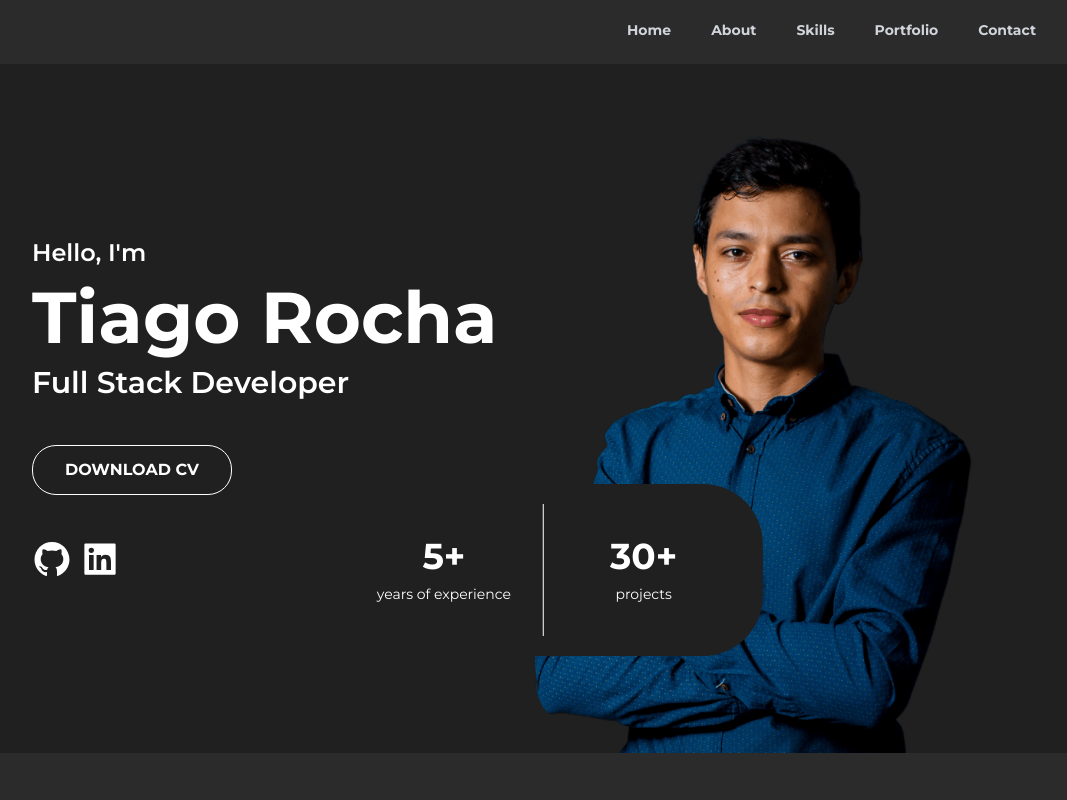
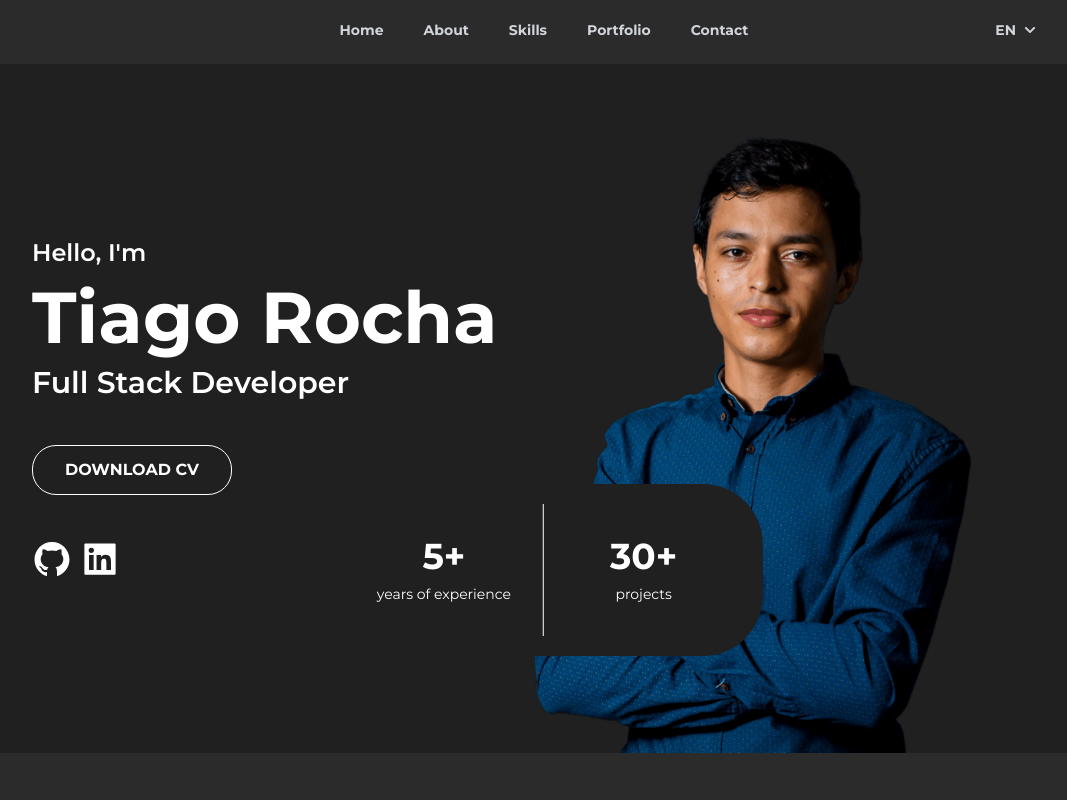
Before and after one commit to Tiago-Rocha09/portfolio, a Next.js app: page /en in a window 1280 px wide. Shown: the top 800 px of the page, without its empty margins (96-1163 px from the left). Built offline with nearby package versions, Linux system fonts and the light colour scheme.

Commit message:
Criando select para escolha do idioma

```diff
--- a/src/app/[lang]/page.tsx
+++ b/src/app/[lang]/page.tsx
@@ -18,7 +18,7 @@ export default async function HomePage(props: HomePageProps) {
 
   return (
     <>
-      <Navbar dictionary={dictionary} />
+      <Navbar dictionary={dictionary} language={lang} />
       <main className="flex min-h-screen flex-col items-center">
         <Home dictionary={dictionary} />
         <Summary dictionary={dictionary} />
--- a/src/components/navbar/index.tsx
+++ b/src/components/navbar/index.tsx
@@ -1,12 +1,19 @@
 "use client";
 import { useEffect, useRef, useState } from "react";
 import { ImMenu } from "react-icons/im";
+import { FaChevronDown } from "react-icons/fa";
 import { AiFillGithub, AiFillLinkedin, AiOutlineClose } from "react-icons/ai";
 import { SocialLink } from "../socialLink";
+import Link from "next/link";
 
-export const Navbar = ({ dictionary }: { dictionary: any }) => {
+export const Navbar = ({
+  dictionary,
+  language,
+}: {
+  dictionary: any;
+  language: string;
+}) => {
   const [menuOpen, setMenuOpen] = useState(false);
-
   const ref = useRef<HTMLUListElement>(null);
   const navbarDictionary = dictionary?.navbar || null;
 
@@ -37,7 +44,7 @@ export const Navbar = ({ dictionary }: { dictionary: any }) => {
       <ul
         ref={ref}
         className={`container block fixed top-0 w-4/5 right-0 pt-16 bg-gray-750 z-10
-                    sm:pt-0 sm:h-auto sm:w-full sm:relative sm:flex sm:justify-end sm:opacity-100
+                    sm:pt-0 sm:h-auto sm:w-full sm:relative sm:flex sm:justify-center sm:opacity-100
                     ${
                       menuOpen ? "opacity-100 h-screen" : "opacity-0 h-0"
                     } sm:visible
@@ -65,6 +72,30 @@ export const Navbar = ({ dictionary }: { dictionary: any }) => {
         <li className="p-5 text-sm font-bold text-gray-300 border-b border-b-gray-700 sm:border-b-0">
           <a href="#contact">{navbarDictionary?.contact || ""}</a>
         </li>
+        <li
+          className="p-5 relative text-sm font-bold text-gray-300 border-b border-b-gray-700
+        sm:border-b-0 sm:flex sm:items-center sm:absolute sm:top-1/2 sm:-translate-y-1/2 sm:right-0"
+        >
+          <button className="group block sm:flex sm:gap-2 sm:items-center w-full sm:w-auto">
+            <h2 className="flex gap-2 items-center">
+              {language?.toLocaleUpperCase()} <FaChevronDown size={12} />
+            </h2>
+            <menu
+              className="opacity-0 invisible h-0 hidden sm:block
+              group-hover:block group-hover:visible group-hover:opacity-100 group-hover:h-fit
+              group-active:opacity-100 group-active:visible group-active:block group-active:h-fit
+               relative sm:w-24 px-0
+              sm:absolute sm:bottom-0  sm:text-center sm:bg-gray-750 p-5 sm:pt-3 sm:translate-y-full rounded-lg transition-all delay-150 sm:h-fit"
+            >
+              <li className="py-2 p-5 text-start sm:text-center border-b border-b-gray-700 sm:border-b-0">
+                <Link href="/en">EN</Link>
+              </li>
+              <li className="py-2 p-5 text-start sm:text-center border-b border-b-gray-700 sm:border-b-0">
+                <Link href="/pt-br">PT-BR</Link>
+              </li>
+            </menu>
+          </button>
+        </li>
         <li className="p-5 flex gap-2 text-gray-300 sm:hidden">
           <SocialLink
             icon={
--- a/tailwind.config.ts
+++ b/tailwind.config.ts
@@ -23,15 +23,15 @@ const config: Config = {
       },
       colors: {
         gray: {
-          350: '#D0D0D0E6',
+          350: "#D0D0D0E6",
           650: "#4e4e4e",
           680: "#3a3939",
           750: "#2b2b2b",
           850: "#202020",
         },
         orange: {
-          450: "#FF724C"
-        }
+          450: "#FF724C",
+        },
       },
     },
   },
```
